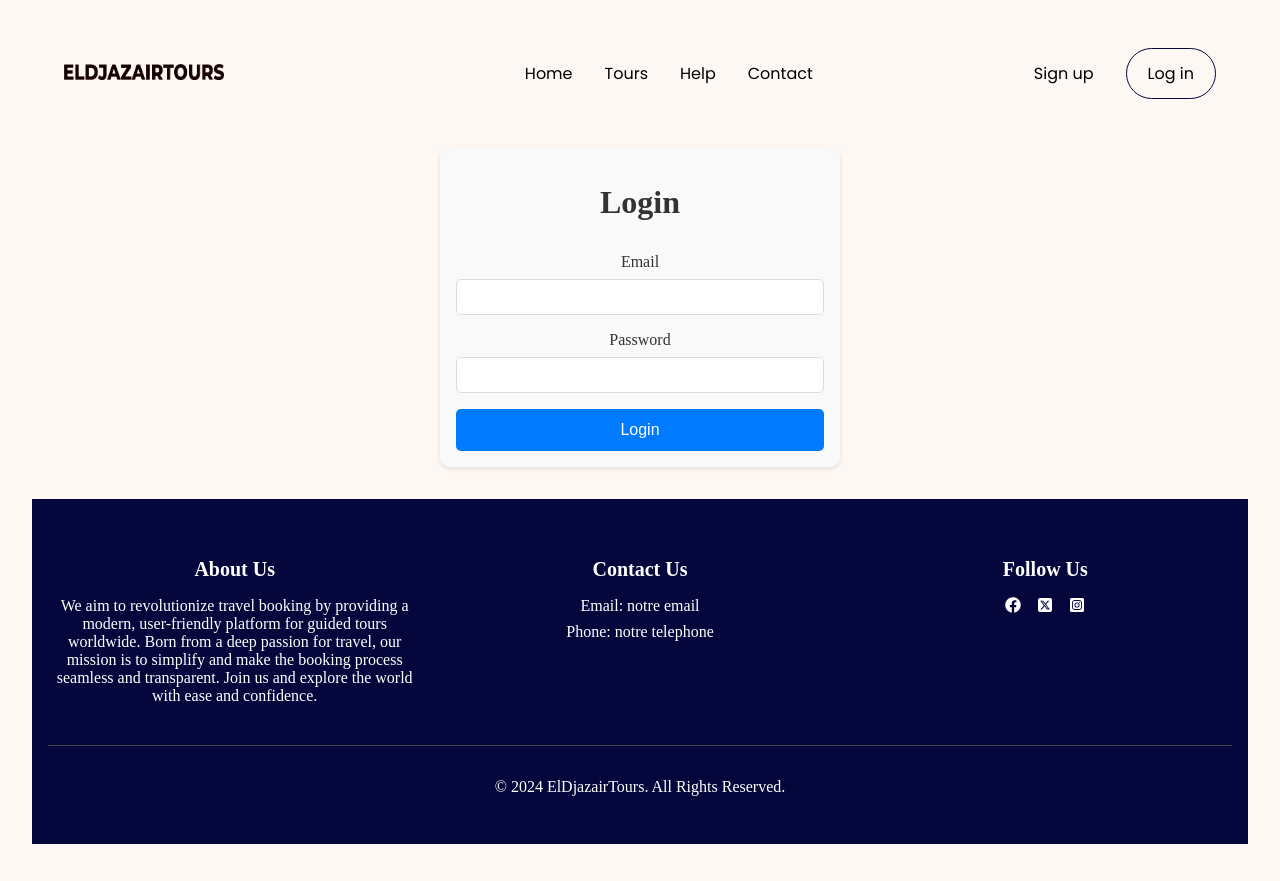
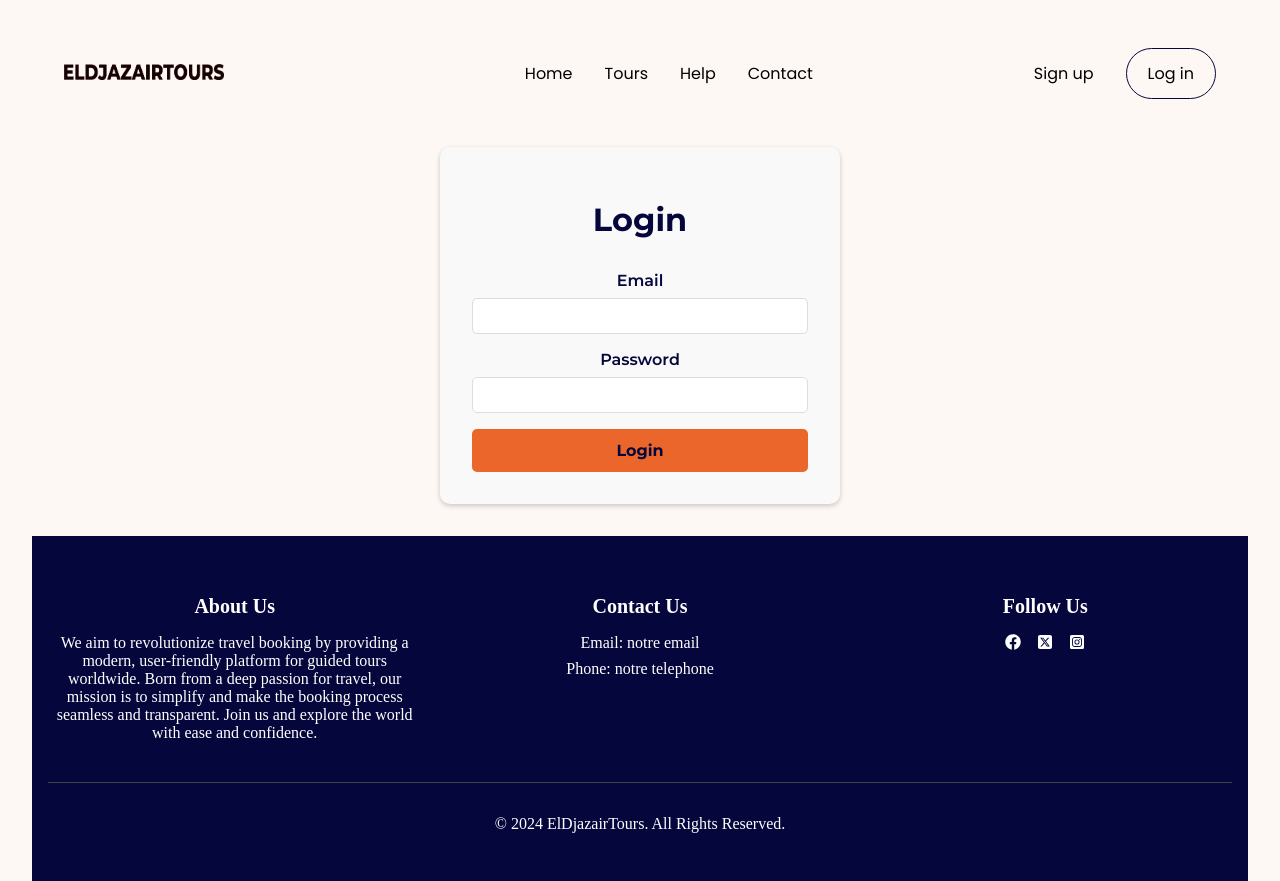
Before and after one commit to Afkerplease/ElDjazairToursApp, a React (Vite) app in the folder front-end/: page /log-in in a window 1280 px wide. Built offline with nearby package versions, Linux system fonts and the light colour scheme.

Commit message:
login page style done

```diff
--- a/front-end/src/pages/Login/login.scss
+++ b/front-end/src/pages/Login/login.scss
@@ -1,15 +1,17 @@
+@import "../../Variables/Variables.scss";
 .login-page {
   max-width: 400px;
   margin: 2rem auto;
-  padding: 1rem;
+  padding: 2rem;
   background-color: #f9f9f9;
   border-radius: 10px;
-  box-shadow: 0 2px 5px rgba(0, 0, 0, 0.1);
+  box-shadow: 0 2px 5px rgba(0, 0, 0, 0.2);
 
   h1 {
     text-align: center;
     margin-bottom: 2rem;
-    color: #333;
+    color: $blueColor;
+    font-family: $titleFont;
   }
 
   .login-form {
@@ -23,7 +25,11 @@
 
       label {
         margin-bottom: 0.5rem;
-        color: #333;
+        color: $blueColor;
+        font-family: $titleFont;
+
+        font-weight: 600;
+        font-size: 1rem;
       }
 
       input[type="email"],
@@ -40,14 +46,16 @@
       padding: 0.75rem;
       border: none;
       border-radius: 5px;
-      background-color: #007bff;
-      color: #fff;
+      background-color: $orange;
+      color: $blueColor;
+      font-family: $titleFont;
+      font-weight: 700;
       font-size: 1rem;
       cursor: pointer;
       transition: background-color 0.3s;
 
       &:hover {
-        background-color: #0056b3;
+        background-color: #c24008;
       }
     }
   }
```
